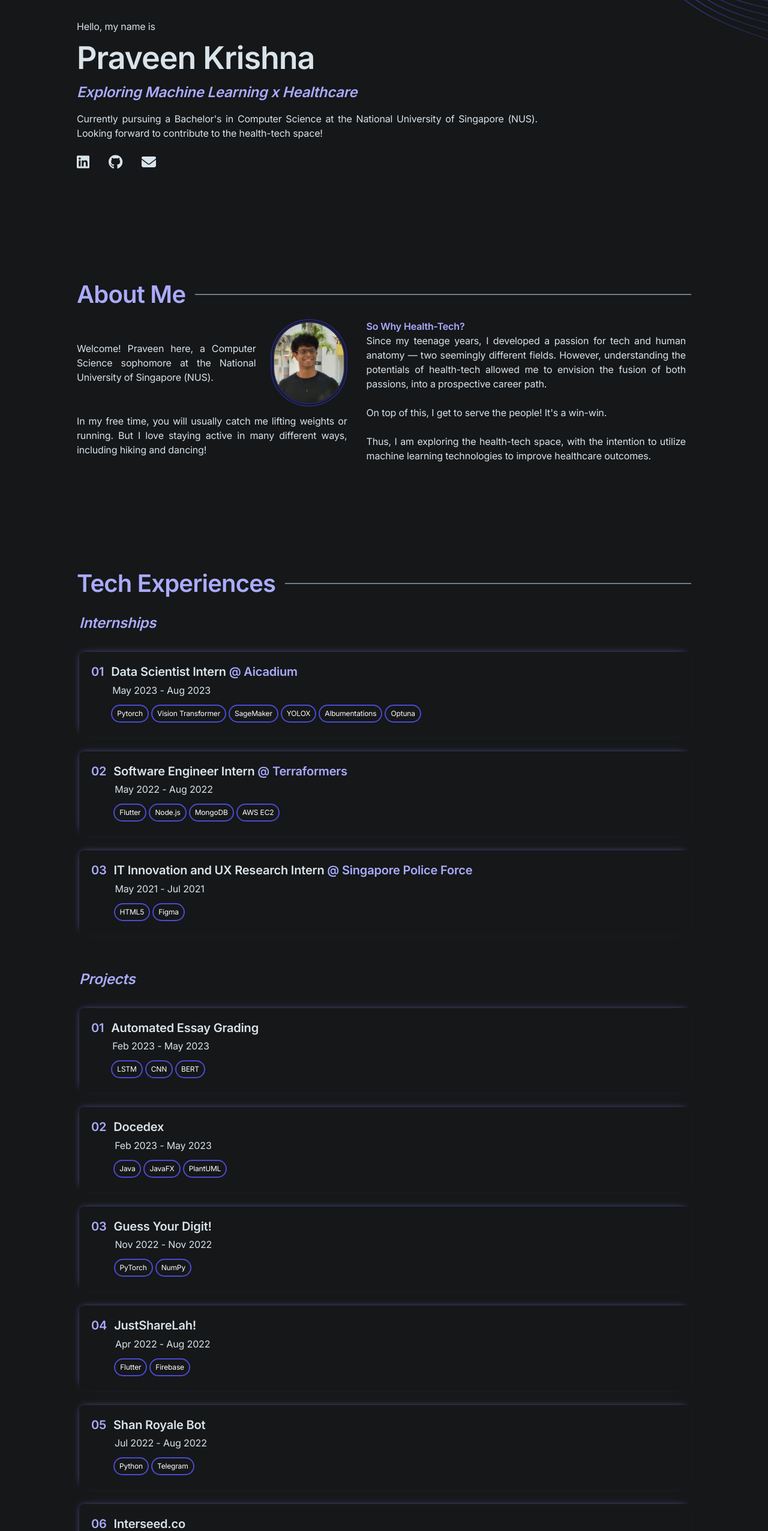
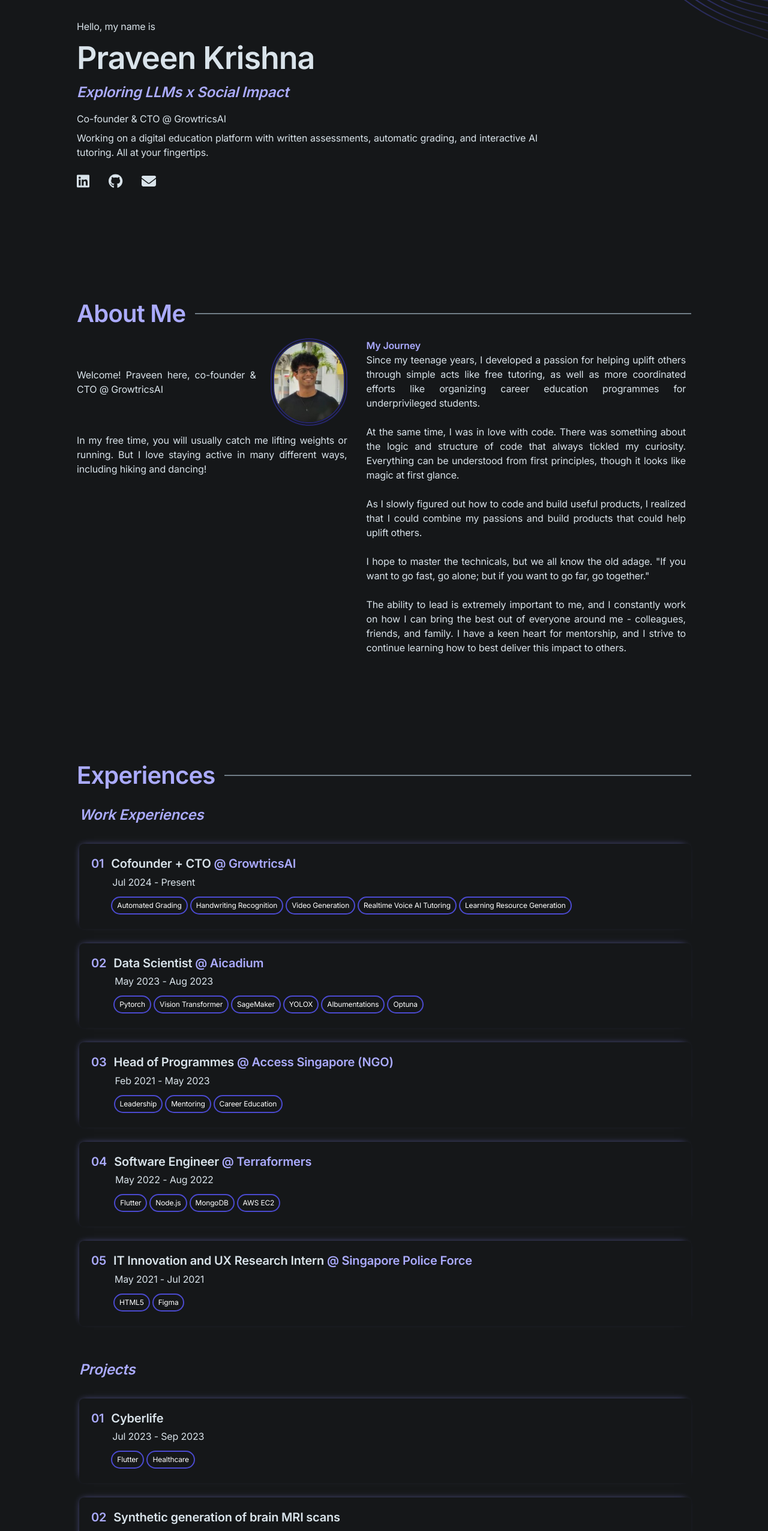
Before and after one commit to praveenkrishna0512/personal_website_v3, a Next.js app: page / in a window 1280 px wide. Shown: the part 160-2713 px from the top of the page at 60% size. Built offline with nearby package versions, Linux system fonts and the light colour scheme.

Commit message:
checkpoint

```diff
--- a/components/about.tsx
+++ b/components/about.tsx
@@ -14,8 +14,7 @@ export default function About() {
                 <div className="flex flex-row space-x-6 items-center">
                   <div className="flex justify-center w-[60%] sm:w-[70%]">
                     <p>
-                      Welcome! Praveen here, a Computer Science sophomore at
-                      the National University of Singapore (NUS).
+                      Welcome! Praveen here, co-founder & CTO @ GrowtricsAI
                     </p>
                   </div>
                   <div
@@ -40,22 +39,22 @@ export default function About() {
               <div className="w-full mt-4 md:mt-0 md:w-[52%]">
                 <p>
                   <span className="font-semibold text-purple-400 text-left">
-                    So Why Health-Tech?
+                    My Journey
                   </span>
                   <br />
-                  Since my teenage years, I developed a passion for tech and
-                  human anatomy — two seemingly different fields. However,
-                  understanding the potentials of health-tech allowed me to
-                  envision the fusion of both passions, into a prospective
-                  career path.
+                  Since my teenage years, I developed a passion for helping uplift others through simple acts like free tutoring, as well as more coordinated efforts like organizing career education programmes for underprivileged students.
                   <br />
                   <br />
-                  On top of this, I get to serve the people! It's a win-win.
+                  At the same time, I was in love with code. There was something about the logic and structure of code that always tickled my curiosity. Everything can be understood from first principles, though it looks like magic at first glance.
                   <br />
                   <br />
-                  Thus, I am exploring the health-tech space, with the intention
-                  to utilize machine learning technologies to improve healthcare
-                  outcomes.
+                  As I slowly figured out how to code and build useful products, I realized that I could combine my passions and build products that could help uplift others.
+                  <br />
+                  <br />
+                  I hope to master the technicals, but we all know the old adage. "If you want to go fast, go alone; but if you want to go far, go together."
+                  <br />
+                  <br />
+                  The ability to lead is extremely important to me, and I constantly work on how I can bring the best out of everyone around me - colleagues, friends, and family. I have a keen heart for mentorship, and I strive to continue learning how to best deliver this impact to others.
                 </p>
                 <br />
                 {/* <div className="mt-4 md:mt-0">
--- a/components/hero.tsx
+++ b/components/hero.tsx
@@ -24,12 +24,13 @@ export default function Hero() {
                 data-aos="fade-left"
               >
                 <h5 className="h4 mb-4 text-purple-400 font-semibold">
-                  <em>Exploring Machine Learning x Healthcare</em>
+                  <em>Exploring LLMs x Social Impact</em>
                 </h5>
+                <p className="mb-2  text-justify  md:w-3/4">
+                  Co-founder & CTO @ GrowtricsAI
+                </p>
                 <p className="mb-6  text-justify  md:w-3/4">
-                  Currently pursuing a Bachelor's in Computer Science at the
-                  National University of Singapore (NUS). Looking forward to
-                  contribute to the health-tech space!
+                  Working on a digital education platform with written assessments, automatic grading, and interactive AI tutoring. All at your fingertips.
                 </p>
               </div>
             </div>
--- a/components/tech-experiences.tsx
+++ b/components/tech-experiences.tsx
@@ -10,26 +10,51 @@ export default function TechExperiences() {
       <div className="max-w-6xl mx-auto px-4 sm:px-6 relative">
         <div className="relative md:pb-12">
           <div className="max-w-5xl mx-auto pb-12 md:pb-16" data-aos="fade-up">
-            <Title title={"Tech Experiences"} />
+            <Title title={"Experiences"} />
             <div className="mt-4 ml-[0.25rem]">
               <h4 className="h4 text-purple-400 mb-8">
-                <em>Internships</em>
+                <em>Work Experiences</em>
               </h4>
               <FullTimeTechExperience
                 index={1}
-                position={"Data Scientist Intern"}
+                position={"Cofounder + CTO"}
+                company={"GrowtricsAI"}
+                duration={"Jul 2024 - Present"}
+                description={[
+                  "Designing and implementing numerous LLM agentic workflows, involving Multi-Agent Orchestration, Structured Outputs, Reasoning, Vision, Realtime voice API, to power Growtrics' core business usecases. Usecases include but not limited to: Automatic Grading, Live Handwriting Recognition, Video Generation, Realtime Voice AI Tutoring, Learning Resource Generation.",
+                  "Training/Finetuning a variety of models, from CNNs to Transformers, to spearhead accuracy improvements in our handwriting recognition system.",
+                  "Architecting and building all internal and external apps used within Growtrics, and all its associated backend endpoints, primarily using Flutter, Firebase, and Flask.",
+                  "Leveraging broad tech expertise to aid in direction setting, product planning and operational activities alongside co-founder"
+                ]}
+                tags={["Automated Grading", "Handwriting Recognition", "Video Generation", "Realtime Voice AI Tutoring", "Learning Resource Generation"]}
+              />
+              <FullTimeTechExperience
+                index={2}
+                position={"Data Scientist"}
                 company={"Aicadium"}
                 duration={"May 2023 - Aug 2023"}
                 description={[
-                  "Ensured reduction in costs to train YOLOX object detection models by 40%, through implementation of a training pipeline that utilizes SageMaker’s Managed Spot Training",
-                  "Improved performance of Aicadium’s best YOLOX model by 5% for small object detection, through custom image augmentations with Albumentations and hyperparameter tuning with Optuna",
+                  "Ensured reduction in costs to train YOLOX object detection models by 40%, through implementation of a training pipeline that utilizes SageMaker's Managed Spot Training",
+                  "Improved performance of Aicadium's best YOLOX model by 5% for small object detection, through custom image augmentations with Albumentations and hyperparameter tuning with Optuna",
                   "Adapted the StreamPETR model to perform 3D Multi-view Object Detection using stationary cameras",
                 ]}
                 tags={["Pytorch", "Vision Transformer", "SageMaker", "YOLOX", "Albumentations", "Optuna"]}
               />
               <FullTimeTechExperience
-                index={2}
-                position={"Software Engineer Intern"}
+                index={3}
+                position={"Head of Programmes"}
+                company={"Access Singapore (NGO)"}
+                duration={"Feb 2021 - May 2023"}
+                description={[
+                  "Led a 10-man team to design and execute career exploration programmes for underprivileged students.",
+                  "Mentored team members through frequent 1-on-1s, to work through their struggles and uplift team morale.",
+                  "Developed a set of training programmes and team assets, to ensure smooth onboarding of newcomers.",
+                ]}
+                tags={["Leadership", "Mentoring", "Career Education"]}
+              />
+              <FullTimeTechExperience
+                index={4}
+                position={"Software Engineer"}
                 company={"Terraformers"}
                 duration={"May 2022 - Aug 2022"}
                 description={[
@@ -41,7 +66,7 @@ export default function TechExperiences() {
                 tags={["Flutter", "Node.js", "MongoDB", "AWS EC2"]}
               />
               <FullTimeTechExperience
-                index={3}
+                index={5}
                 position={"IT Innovation and UX Research Intern"}
                 company={"Singapore Police Force"}
                 duration={"May 2021 - Jul 2021"}
@@ -59,6 +84,28 @@ export default function TechExperiences() {
               </h4>
               <TechProject
                 index={1}
+                name={"Cyberlife"}
+                githubLink={""}
+                productLink={""}
+                duration={"Jul 2023 - Sep 2023"}
+                description={[
+                  "Developed a mobile app on Flutter that can reduce consultation times in spine clinics by 10%, through AI-powered triaging."
+                ]}
+                tags={["Flutter", "Healthcare"]}
+              />
+              <TechProject
+                index={2}
+                name={"Synthetic generation of brain MRI scans"}
+                githubLink={"https://github.com/owen-yap/4catalyzer-hackathon"}
+                productLink={""}
+                duration={"Jul 2023 - Jul 2023"}
+                description={[
+                  "Fine-tuned Stable Diffusion with InstructPix2Pix pipeline to curate synthetic brain MRI scans with inserted stroke lesions."
+                ]}
+                tags={["Stable Diffusion", "InstructPix2Pix", "MRI"]}
+              />
+              <TechProject
+                index={3}
                 name={"Automated Essay Grading"}
                 githubLink={
                   ""
@@ -71,7 +118,7 @@ export default function TechExperiences() {
                 tags={["LSTM", "CNN", "BERT"]}
               />
               <TechProject
-                index={2}
+                index={4}
                 name={"Docedex"}
                 githubLink={
                   "https://github.com/AY2223S2-CS2103T-F12-1/tp"
@@ -85,7 +132,7 @@ export default function TechExperiences() {
                 tags={["Java", "JavaFX", "PlantUML"]}
               />
               <TechProject
-                index={3}
+                index={5}
                 name={"Guess Your Digit!"}
                 githubLink={
                   "https://github.com/praveenkrishna0512/guess-your-digit"
@@ -99,7 +146,7 @@ export default function TechExperiences() {
                 tags={["PyTorch", "NumPy"]}
               />
               <TechProject
-                index={4}
+                index={6}
                 name={"JustShareLah!"}
                 githubLink={"https://github.com/summerthia02/JustShareLah"}
                 productLink={""}
@@ -108,12 +155,12 @@ export default function TechExperiences() {
                   "Co-created a mobile app using Flutter and Firebase, to serve as a communal sharing platform within NUS",
                   "Implemented extensive unit testing to ensure intended functionality of our app",
                   "Leveraged GitHub Actions to automatically verify that no build errors exist, before pushing the builds to Releases",
-                  "Conducted regular code reviews with my team, to learn from our mistakes and keep updated on everyone’s tasks",
+                  "Conducted regular code reviews with my team, to learn from our mistakes and keep updated on everyone's tasks",
                 ]}
                 tags={["Flutter", "Firebase"]}
               />
               <TechProject
-                index={5}
+                index={7}
                 name={"Shan Royale Bot"}
                 githubLink={
                   "https://github.com/praveenkrishna0512/shan-royale-2022"
@@ -126,7 +173,7 @@ export default function TechExperiences() {
                 tags={["Python", "Telegram"]}
               />
               <TechProject
-                index={6}
+                index={8}
                 name={"Interseed.co"}
                 githubLink={""}
                 productLink={"https://app.interseed.co"}
@@ -138,7 +185,7 @@ export default function TechExperiences() {
                 tags={["React.js", "MongoDB", "Node.js", "React-Bootstrap"]}
               />
               <TechProject
-                index={7}
+                index={9}
                 name={"Jio Cup"}
                 githubLink={
                   "https://github.com/praveenkrishna0512/JioCup2021"
```
